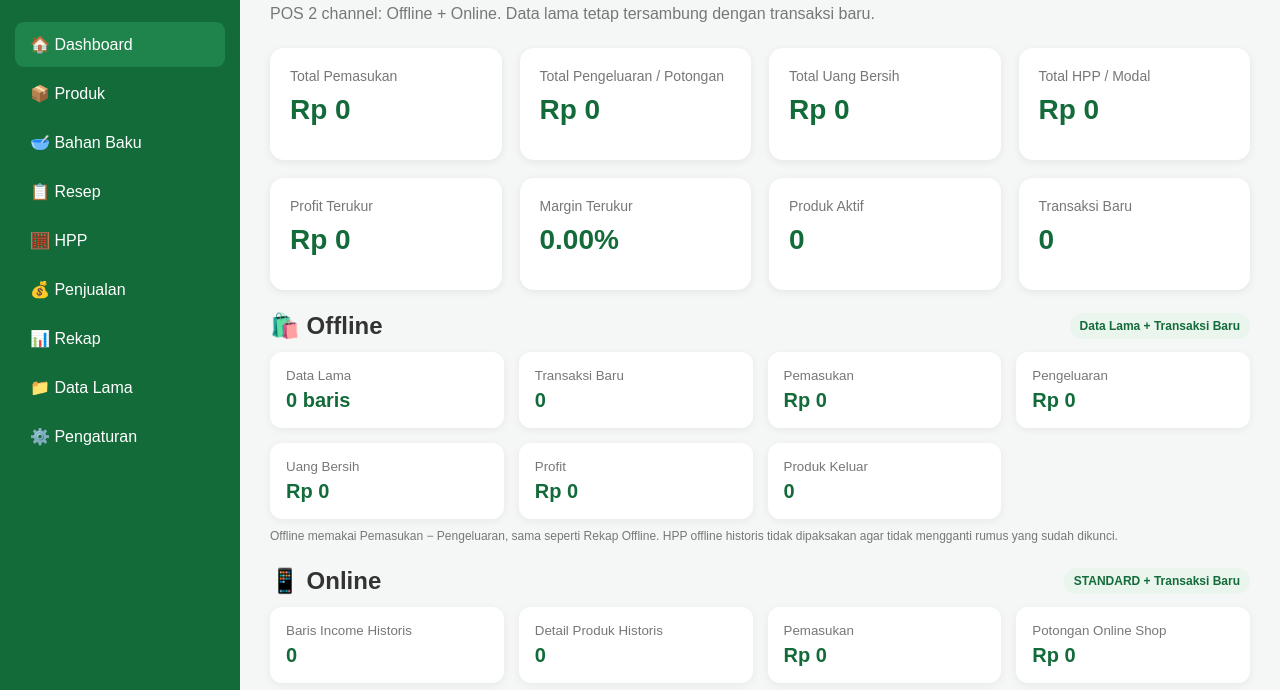
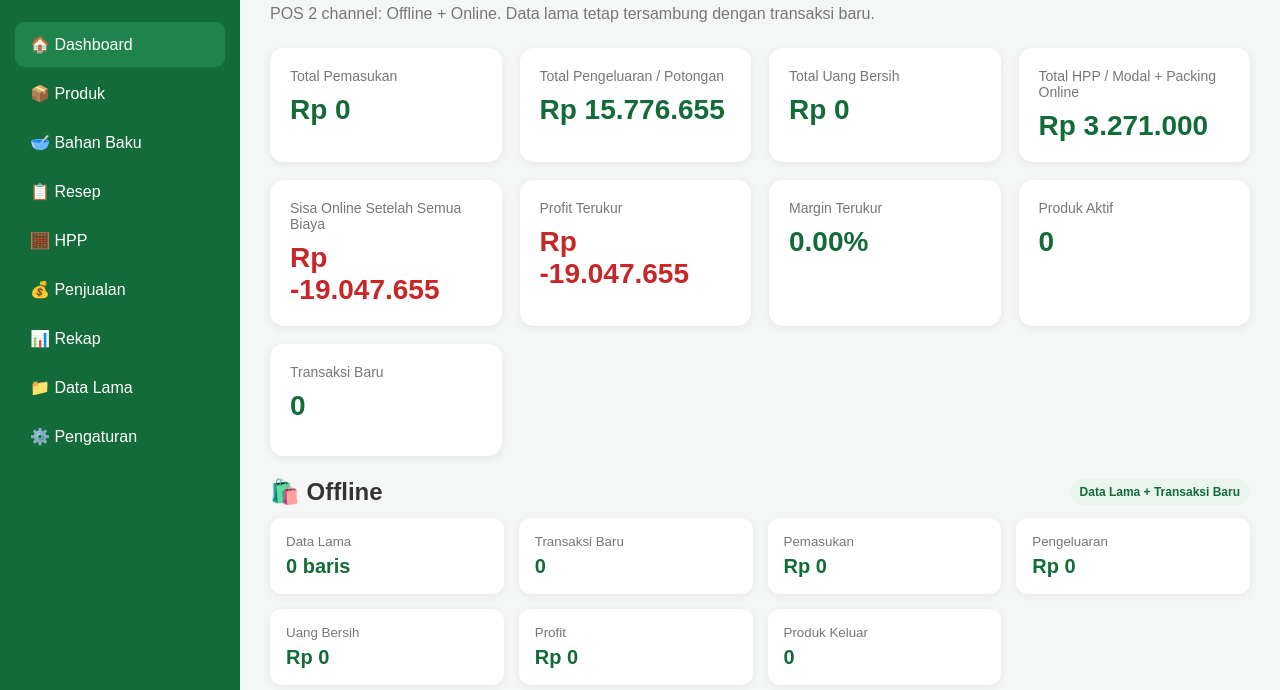
Before and after one commit to kudabesi2016-eng/familia-food-app, a plain HTML site: page index.html in a window 1280 px wide. Shown: the part 71-761 px from the top of the page. Drawn offline with nearby package versions, Linux system fonts and the light colour scheme; no server answers.

Commit message:
Update index.html

```diff
--- a/index.html
+++ b/index.html
@@ -46,7 +46,8 @@ body{margin:0;font-family:Arial,sans-serif;background:var(--bg);color:#333}
     <div class="card"><div class="card-title">Total Pemasukan</div><div class="card-number" id="totalRevenue">Rp 0</div></div>
     <div class="card"><div class="card-title">Total Pengeluaran / Potongan</div><div class="card-number" id="totalOut">Rp 0</div></div>
     <div class="card"><div class="card-title">Total Uang Bersih</div><div class="card-number" id="totalNet">Rp 0</div></div>
-    <div class="card"><div class="card-title">Total HPP / Modal</div><div class="card-number" id="totalHpp">Rp 0</div></div>
+    <div class="card"><div class="card-title">Total HPP / Modal + Packing Online</div><div class="card-number" id="totalHpp">Rp 0</div></div>
+    <div class="card"><div class="card-title">Sisa Online Setelah Semua Biaya</div><div class="card-number" id="onlineFinal">Rp 0</div></div>
     <div class="card"><div class="card-title">Profit Terukur</div><div class="card-number" id="totalProfit">Rp 0</div></div>
     <div class="card"><div class="card-title">Margin Terukur</div><div class="card-number" id="totalMargin">0.00%</div></div>
     <div class="card"><div class="card-title">Produk Aktif</div><div class="card-number" id="totalProduk">-</div></div>
@@ -153,9 +154,16 @@ async function loadDashboard(){
     const onlineProductRows=sales.filter(x=>String(x.channel||'')==='Online' && String(x.source||'')==='online_standard_product');
     const onlineNew=sales.filter(x=>String(x.channel||'')==='Online' && !isHistoricalSource(x.source));
     const onOldRevenue=onlineFinanceRows.reduce((s,x)=>s+Math.round(num(x.omzet_produk)),0);
-    const onOldFee=onlineFinanceRows.reduce((s,x)=>s+Math.round(num(x.biaya_platform)),0);
+    const onOldFeeBase=onlineFinanceRows.reduce((s,x)=>s+Math.round(num(x.biaya_platform)),0);
+    // IKLAN TIKTOK: biaya sudah divalidasi per bulan dan digabung ke Potongan Online.
+    const ADS_BY_MONTH={'2026-01':0,'2026-02':0,'2026-03':156728,'2026-04':1520830,'2026-05':2359332,'2026-06':3770101,'2026-07':3650244,'2026-08':4319420};
+    const adTotal=Object.values(ADS_BY_MONTH).reduce((a,b)=>a+b,0);
+    const onOldFee=onOldFeeBase+adTotal;
     const onOldNet=onlineFinanceRows.reduce((s,x)=>s+Math.round(num(x.uang_bersih)),0);
-    const onOldHpp=onlineFinanceRows.reduce((s,x)=>s+Math.round(num(x.modal_hpp)),0);
+    const onOldHppBase=onlineFinanceRows.reduce((s,x)=>s+Math.round(num(x.modal_hpp)),0);
+    // Packing online Rp1.000 per bungkus, total historis 3.271 bungkus.
+    const packingOnline=3271000;
+    const onOldHpp=onOldHppBase+packingOnline;
     const onNewRevenue=onlineNew.reduce((s,x)=>s+Math.round(num(x.omzet_produk ?? (num(x.qty)*num(x.harga)))),0);
     const onNewNet=onlineNew.some(x=>x.uang_bersih!=null)?onlineNew.reduce((s,x)=>s+Math.round(num(x.uang_bersih)),0):onNewRevenue;
     const onNewFee=Math.max(0,onNewRevenue-onNewNet);
@@ -164,7 +172,7 @@ async function loadDashboard(){
     const onFee=onOldFee+onNewFee;
     const onNet=onOldNet+onNewNet;
     const onHpp=onOldHpp+onNewHpp;
-    const onProfit=onNet-onHpp;
+    const onProfit=onNet-onFee-onHpp;
     const onQty=onlineProductRows.reduce((s,x)=>s+Math.round(num(x.qty)),0)+onlineNew.reduce((s,x)=>s+Math.round(num(x.qty)),0);
 
     // GABUNGAN: konsisten dengan dua channel.
@@ -192,6 +200,9 @@ async function loadDashboard(){
     document.getElementById('onIncomeRows').textContent=onlineFinanceRows.length.toLocaleString('id-ID');
     document.getElementById('onProductRows').textContent=onlineProductRows.length.toLocaleString('id-ID');
     setNumber('onRevenue',onRevenue); setNumber('onFee',onFee); setNumber('onNet',onNet); setNumber('onHpp',onHpp); setNumber('onProfit',onProfit);
+    // Patokan final Familia Food Jan–Agustus 2026.
+    const onlineFinal=onNet-onFee-onHpp;
+    setNumber('onlineFinal',onlineFinal);
     document.getElementById('onQty').textContent=onQty.toLocaleString('id-ID');
 
     const status=errors.length?('Sebagian data gagal dimuat: '+errors.join(', ')+'.'):('Database terhubung • Dashboard Offline + Online berhasil dimuat.');
```
